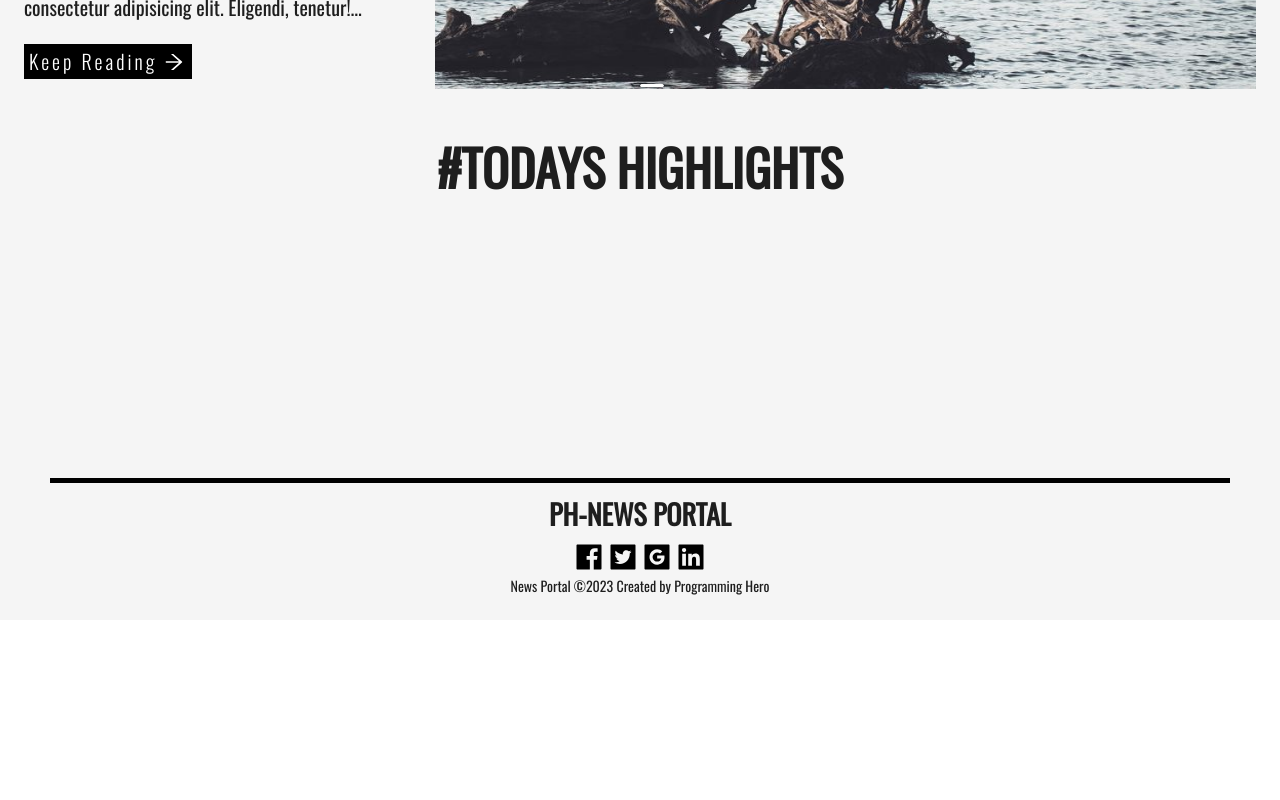
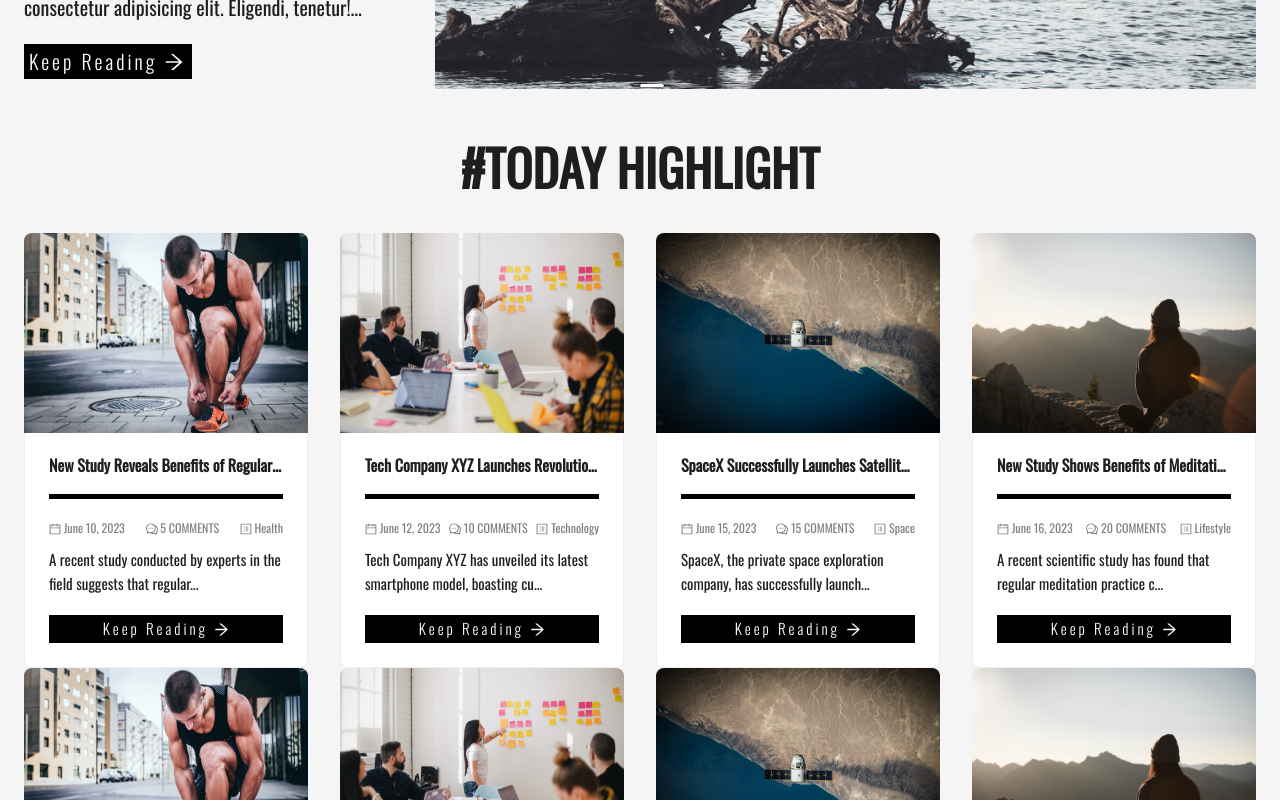
Before and after one commit to ahasannahid/News-Portal-Next.js-, a Next.js app: page / in a window 1280 px wide. Shown: the part 420-1220 px from the top of the page. Before the commit the page ends 1040 px from the top, so only its background shows below. Built offline with nearby package versions, Linux system fonts and the light colour scheme; data requests are answered from the project's data file.

Commit message:
added all news section

```diff
--- a/src/components/UI/AllNews.js
+++ b/src/components/UI/AllNews.js
@@ -1,11 +1,14 @@
-import { Card, Col, Row } from 'antd';
-import Image from 'next/image';
+import { Card, Col, Row } from "antd";
+import Image from "next/image";
 import {
-  ArrowRightOutlined, CalendarOutLined, CommentOutLined, ProfileOutLined
+  ArrowRightOutlined,
+  CalendarOutlined,
+  CommentOutlined,
+  ProfileOutlined,
 } from "@ant-design/icons";
+import Link from "next/link";
 
 const AllNews = ({ allNews }) => {
-  // console.log(allNews)
   const { Meta } = Card;
   return (
     <>
@@ -13,21 +16,21 @@ const AllNews = ({ allNews }) => {
         style={{
           textAlign: "center",
           fontSize: "50px",
-          margin: "30px 0px"
-        }}>
-        #TODAYS HIGHLIGHTS
+          margin: "30px 0px",
+        }}
+      >
+        #TODAY HIGHLIGHT
       </h1>
       <Row
         gutter={{
           xs: 8,
           sm: 16,
           md: 24,
-          lg: 32
+          lg: 32,
         }}
       >
-        {
-          allNews?.map((news) => {
-            <Col key={news.id} className='gutter-row' span={6}>
+        {allNews?.map((news) => (
+          <Col key={news.id} className="gutter-row" span={6}>
             <Card
               hoverable
               cover={
@@ -45,9 +48,9 @@ const AllNews = ({ allNews }) => {
                 className="line"
                 style={{
                   height: "5px",
-                    margin: "20px 0px",
+                  margin: "20px 0",
                   background: "#000",
-                    width: "100%"
+                  width: "100%",
                 }}
               ></div>
 
@@ -58,47 +61,48 @@ const AllNews = ({ allNews }) => {
                   width: "100%",
                   color: "gray",
                   margin: "10px 0px",
-                    fontSize: "12px"
+                  fontSize: "12px",
                 }}
               >
                 <span>
-                    <CalendarOutLined />{news?.release_date}
+                  <CalendarOutlined /> {news?.release_date}
                 </span>
                 <span>
-                    <CommentOutLined />{news?.comment_count}
+                  <CommentOutlined /> {news?.comment_count} COMMENTS
                 </span>
                 <span>
-                    <ProfileOutLined />{news?.category}
+                  <ProfileOutlined /> {news?.category}
                 </span>
               </p>
 
               <p style={{ fontSize: "15px" }}>
                 {news?.description.length > 100
-                    ? news?.description.slice(0, 70) + "...."
+                  ? news?.description.slice(0, 70) + "..."
                   : news?.description}
               </p>
+              <Link href={`/news/${news?.id}`}>
                 <p
                   style={{
                     fontSize: "15px",
                     marginTop: "20px",
                     backgroundColor: "black",
+                    color: "white",
                     width: "100%",
-                    padding: "2px 5px",
+                    padding: "2px 5px ",
                     fontWeight: "300",
+                    letterSpacing: "3px",
                     textAlign: "center",
-                    letterSpacing: "3px",
-                    color: "white"
                   }}
                 >
-                  keep Reading <ArrowRightOutlined />
+                  Keep Reading <ArrowRightOutlined />
                 </p>
+              </Link>
             </Card>
           </Col>
-          })
-        }
+        ))}
       </Row>
     </>
-  )
+  );
 };
 
 export default AllNews;
```
Lines whose indentation alone changed are shown as unchanged.
